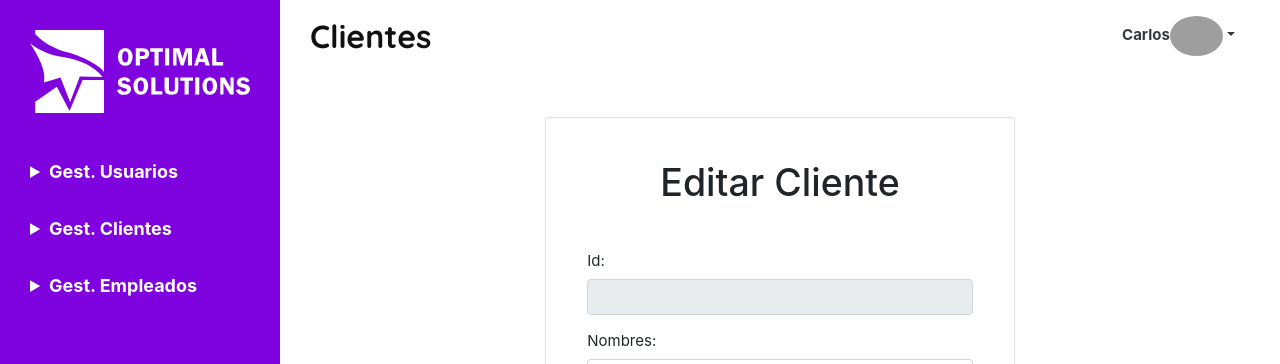
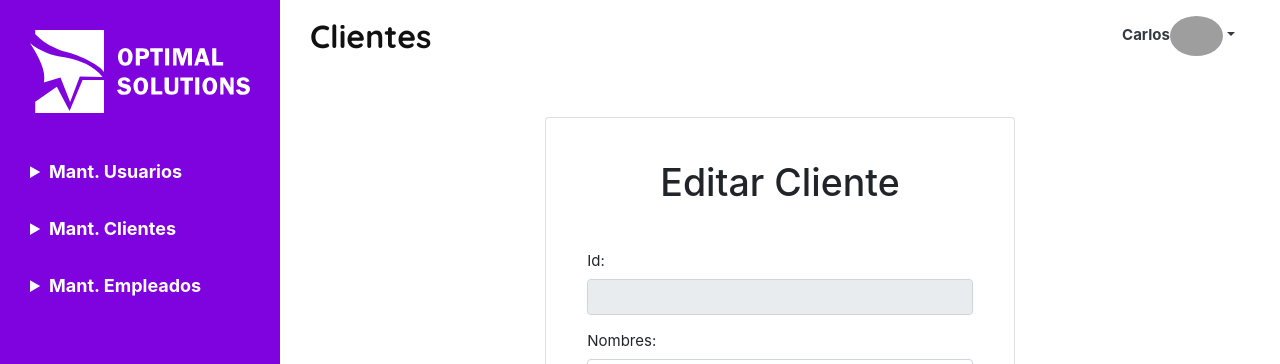
Before and after one commit to carlosbecerradev/master-help-desk-frontend, a Vue app: page /cliente/editar/1 in a window 1280 px wide. Shown: the top 364 px of the page. Built offline with nearby package versions, Linux system fonts and the light colour scheme; no server answers; grey boxes are pictures that could not be loaded; what vue-sweetalert2 would draw is missing.

Commit message:
:pencil: Update text.

```diff
--- a/src/components/navs/AdminLateralNavbar.vue
+++ b/src/components/navs/AdminLateralNavbar.vue
@@ -11,7 +11,7 @@
 
       <div class="lateral-navbar-nav">
         <details>
-          <summary class="lateral-navbar-nav-item">Gest. Usuarios</summary>
+          <summary class="lateral-navbar-nav-item">Mant. Usuarios</summary>
           <b-list-group>
             <b-list-group-item>
               <router-link
@@ -31,7 +31,7 @@
         </details>
 
         <details>
-          <summary class="lateral-navbar-nav-item">Gest. Clientes</summary>
+          <summary class="lateral-navbar-nav-item">Mant. Clientes</summary>
           <b-list-group>
             <b-list-group-item>
               <router-link
@@ -51,7 +51,7 @@
         </details>
 
         <details>
-          <summary class="lateral-navbar-nav-item">Gest. Empleados</summary>
+          <summary class="lateral-navbar-nav-item">Mant. Empleados</summary>
           <b-list-group>
             <b-list-group-item>
               <router-link
```
